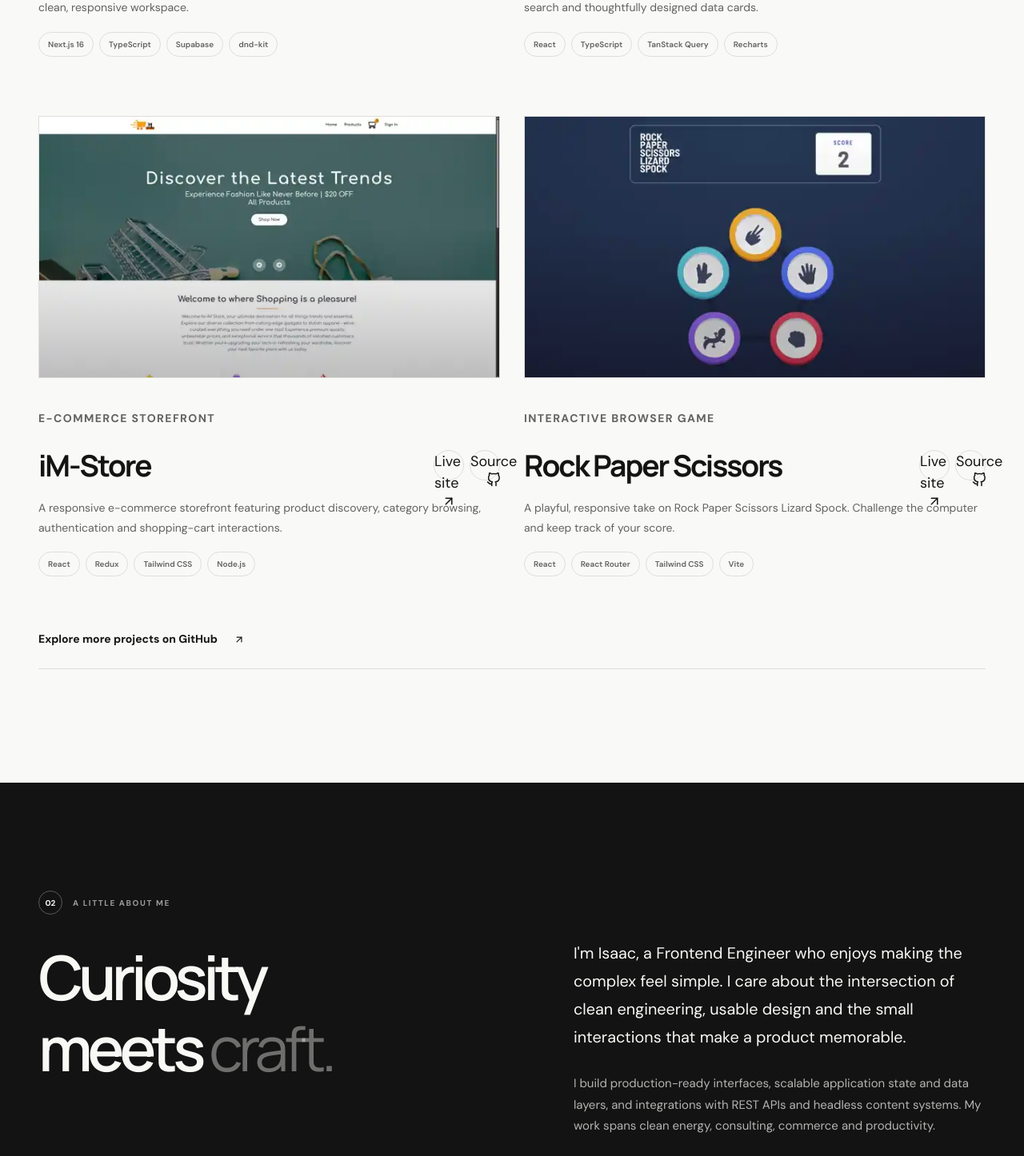
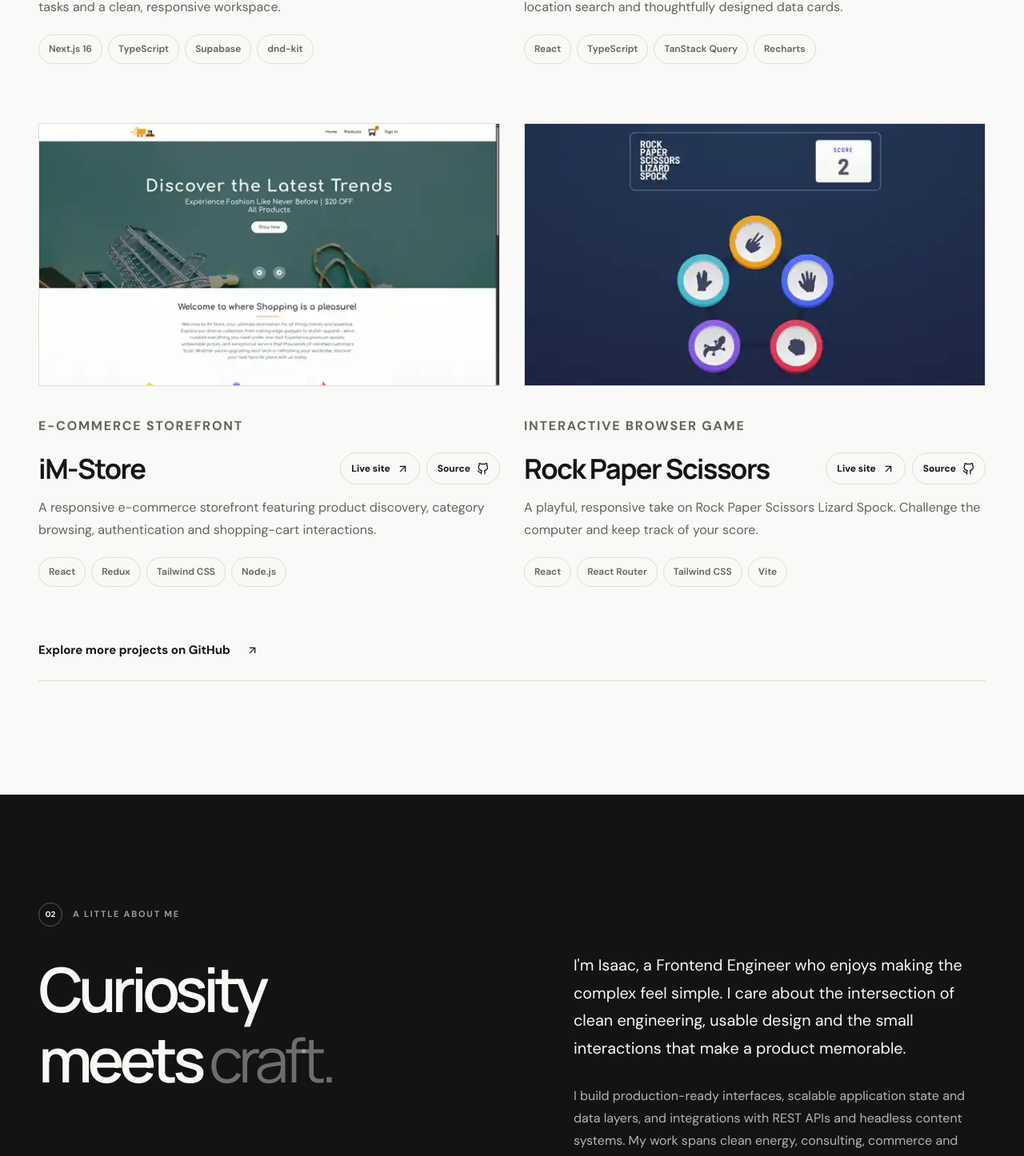
Before and after one commit to Oluwa-Laughter/isaacmakinde, a React (Vite) app: page / in a window 1280 px wide. Shown: the part 1832-3278 px from the top of the page at 80% size. Built offline with nearby package versions, Linux system fonts and the light colour scheme.

Commit message:
Refine portfolio typography, accessible project links and uncluttered screenshots

```diff
--- a/src/index.css
+++ b/src/index.css
@@ -5,7 +5,7 @@
 @tailwind utilities;
 
 :root {
-  font-family: "DM Sans", sans-serif;
+  font-family: "DM Sans", system-ui, -apple-system, BlinkMacSystemFont, "Segoe UI", sans-serif;
   --bg: #f9f9f7;
   --fg: #141414;
   --muted: #62625f;
@@ -30,12 +30,13 @@
 }
 * { box-sizing: border-box; }
 html { scroll-behavior: smooth; scroll-padding-top: 88px; }
-body { margin: 0; background: var(--bg); color: var(--fg); transition: background .35s ease, color .35s ease; min-width: 320px; }
+body { margin: 0; background: var(--bg); color: var(--fg); font-size: 16px; line-height: 1.6; text-rendering: optimizeLegibility; -webkit-font-smoothing: antialiased; transition: background .35s ease, color .35s ease; min-width: 320px; }
 ::selection { background: var(--fg); color: var(--bg); }
 a { color: inherit; text-decoration: none; }
 button { font: inherit; }
 button, a { -webkit-tap-highlight-color: transparent; }
 button:focus-visible, a:focus-visible { outline: 2px solid var(--fg); outline-offset: 4px; }
+input:focus-visible, select:focus-visible, textarea:focus-visible { outline: 2px solid var(--fg); outline-offset: 3px; }
 img { max-width: 100%; }
 .shell { width: min(100% - 96px, 1340px); margin-inline: auto; }
 .skip-link { position: fixed; top: -70px; left: 16px; z-index: 100; padding: 12px 16px; background: var(--fg); color: var(--bg); }
@@ -45,7 +46,7 @@
 .wordmark, .footer-logo { font-family: "Manrope", sans-serif; font-size: 33px; letter-spacing: -.13em; font-weight: 800; line-height: 1; padding-right: 4px; }
 .wordmark span { color: var(--muted); }
 .desktop-links { display: flex; align-items: center; gap: 32px; margin-left: auto; }
-.desktop-links a { font-size: 12px; font-weight: 650; color: var(--muted); transition: color .2s; }
+.desktop-links a { font-size: 13px; font-weight: 650; color: var(--muted); transition: color .2s; }
 .desktop-links a:hover { color: var(--fg); }
 .header-actions { display: flex; align-items: center; gap: 20px; }
 .theme-button, .menu-button { width: 38px; height: 38px; border: 1px solid var(--line); border-radius: 50%; background: transparent; color: var(--fg); display: inline-grid; place-items: center; cursor: pointer; transition: transform .2s, background .2s; }
@@ -56,7 +57,7 @@
 .mobile-links { display: none; }
 .hero { min-height: 770px; padding-top: 90px; padding-bottom: 70px; display: grid; grid-template-columns: 1.17fr .83fr; gap: clamp(35px, 6vw, 100px); align-items: center; position: relative; border-bottom: 1px solid var(--line); }
 .hero-content { position: relative; z-index: 2; }
-.eyebrow, .section-kicker { display: flex; align-items: center; gap: 13px; font-weight: 700; font-size: 10px; letter-spacing: .16em; }
+.eyebrow, .section-kicker { display: flex; align-items: center; gap: 13px; font-weight: 700; font-size: 11px; letter-spacing: .16em; }
 .eyebrow { white-space: nowrap; color: var(--muted); }
 .status-dot { width: 7px; height: 7px; background: var(--fg); border-radius: 50%; box-shadow: 0 0 0 4px var(--surface); }
 .eyebrow-rule { display: inline-block; width: 23px; height: 1px; background: var(--line); }
@@ -71,7 +72,7 @@
 .button-primary { background: var(--fg); color: var(--bg); }
 .button-outline { border: 1px solid var(--line); }
 .button-outline:hover { background: var(--surface); }
-.hero-bottom { margin-top: 96px; font-size: 10px; font-weight: 700; letter-spacing: .12em; color: var(--muted); display: flex; align-items: center; justify-content: space-between; gap: 12px; }
+.hero-bottom { margin-top: 96px; font-size: 11px; font-weight: 700; letter-spacing: .12em; color: var(--muted); display: flex; align-items: center; justify-content: space-between; gap: 12px; }
 .hero-bottom a { display: inline-flex; align-items: center; gap: 9px; color: var(--fg); }
 .portrait-wrap { position: relative; width: 100%; max-width: 470px; justify-self: end; }
 .portrait-frame { position: relative; height: min(35vw, 535px); min-height: 430px; background: #d4d4d0; overflow: hidden; }
@@ -80,7 +81,6 @@
 .portrait-graphic span { font-size: 17px; letter-spacing: 0; vertical-align: top; margin: 20px; }
 .portrait-photo { position: absolute; bottom: 0; left: 50%; height: 92%; width: 98%; transform: translateX(-50%); object-fit: contain; object-position: bottom; filter: grayscale(100%); }
 .portrait-line { position: absolute; bottom: 22px; left: 23px; right: 23px; display: flex; justify-content: space-between; font-size: 9px; font-weight: 800; letter-spacing: .12em; color: #111; mix-blend-mode: multiply; }
-.portrait-under { display: flex; justify-content: space-between; gap: 10px; color: var(--muted); font-size: 9px; letter-spacing: .12em; margin-top: 15px; font-weight: 700; }
 .hero-accent-line { height: 2px; width: 100%; position: absolute; bottom: -1px; left: 0; background: var(--fg); transform-origin: left; }
 .section { padding-top: 142px; padding-bottom: 142px; }
 .section-heading { margin-bottom: 55px; }
@@ -88,7 +88,7 @@
 .section-kicker > span:first-child { display: inline-grid; place-items: center; width: 30px; height: 30px; border: 1px solid var(--line); border-radius: 50%; color: var(--fg); font-size: 10px; letter-spacing: 0; }
 .section-heading-main { display: flex; align-items: end; justify-content: space-between; gap: 40px; margin-top: 27px; }
 .section-heading h2, .about-big { font-size: clamp(52px, 6vw, 88px); line-height: 1.15; margin-bottom: 0; }
-.section-heading-main > p { max-width: 320px; line-height: 1.85; font-size: 15px; color: var(--muted); padding-bottom: 7px; margin: 0; }
+.section-heading-main > p { max-width: 350px; line-height: 1.8; font-size: 16px; color: var(--muted); padding-bottom: 7px; margin: 0; }
 .project-grid { display: grid; grid-template-columns: repeat(2, minmax(0, 1fr)); column-gap: 28px; row-gap: 70px; }
 .project-card:first-child { grid-column: 1 / -1; }
 .project-article { height: 100%; }
@@ -99,8 +99,6 @@
 .visual-top, .visual-bottom { position: absolute; left: 26px; right: 26px; display: flex; align-items: center; justify-content: space-between; font-weight: 800; font-size: 9px; letter-spacing: .15em; z-index: 4; }
 .visual-top { top: 24px; }
 .visual-bottom { bottom: 22px; }
-.project-image-arrow { position: absolute; z-index: 5; right: 24px; bottom: 48px; width: 48px; height: 48px; display: grid; place-items: center; border: 1px solid currentColor; border-radius: 50%; font-size: 20px; transform: translateY(15px); opacity: 0; transition: transform .26s, opacity .26s; }
-.project-image-link:hover .project-image-arrow, .project-image-link:focus-visible .project-image-arrow { transform: translateY(0); opacity: 1; }
 .visual-lumina { background: #dddcd8; color: #242424; }
 .solar-art { position:absolute; inset:0; display:grid; place-items:center; }
 .solar-orbit { position:absolute; border:1px solid #2424244d; border-radius:50%; aspect-ratio:1; width:36%; transform:rotate(-30deg); }
@@ -138,17 +136,18 @@
 .store-caption { position:absolute; bottom:17%; left:9%; font-family:Manrope,sans-serif; font-size:clamp(27px,4vw,48px); letter-spacing:-.08em; font-weight:800; line-height:1.05; }
 .store-caption span { display:block; font-size:9px; letter-spacing:.15em; margin-top:14px; }
 .project-info { padding-top:24px; }
-.project-label { display:flex; align-items:center; justify-content:space-between; color:var(--muted); font-size:10px; text-transform:uppercase; letter-spacing:.1em; font-weight:700; }
-.project-title-row { display:flex; align-items:center; justify-content:space-between; gap:16px; margin-top:12px; }
+.project-label { color:var(--muted); font-size:12px; text-transform:uppercase; letter-spacing:.11em; font-weight:750; margin:0; line-height:1.5; }
+.project-title-row { display:flex; align-items:center; justify-content:space-between; flex-wrap:wrap; gap:12px 18px; margin-top:10px; }
 .project-info h3 { font-family:Manrope,sans-serif; font-size:clamp(30px,3vw,45px); letter-spacing:-.055em; margin:0; font-weight:650; }
-.project-links { display:flex; gap:7px; }
-.project-links a { display:grid; place-items:center; width:38px; height:38px; border:1px solid var(--line); border-radius:50%; font-size:18px; transition:background .2s,transform .2s; }
-.project-links a:hover { background:var(--surface); transform:translateY(-2px); }
-.project-info > p { line-height:1.75; color:var(--muted); font-size:14px; max-width:650px; margin:14px 0 18px; }
+.project-links { display:flex; align-items:center; flex-wrap:wrap; gap:8px; }
+.project-links a { display:inline-flex; align-items:center; justify-content:center; gap:8px; min-height:40px; padding:9px 13px; border:1px solid var(--line); border-radius:999px; font-size:12px; line-height:1.2; font-weight:700; white-space:nowrap; transition:background .2s,transform .2s,border-color .2s; }
+.project-links a svg { font-size:15px; }
+.project-links a:hover { background:var(--surface); border-color:var(--muted); transform:translateY(-2px); }
+.project-info > p { line-height:1.75; color:var(--muted); font-size:16px; max-width:650px; margin:14px 0 18px; }
 .project-tags { display:flex; flex-wrap:wrap; gap:7px; }
-.project-tags span, .experience-tags span { display:inline-flex; border:1px solid var(--line); border-radius:30px; padding:7px 11px; font-size:10px; font-weight:600; color:var(--muted); }
+.project-tags span, .experience-tags span { display:inline-flex; border:1px solid var(--line); border-radius:30px; padding:8px 12px; font-size:12px; font-weight:600; color:var(--muted); }
 .work-more { border-bottom:1px solid var(--line); margin-top:66px; padding-bottom:25px; }
-.work-more a { display:inline-flex; align-items:center; gap:20px; font-weight:700; font-size:14px; }
+.work-more a { display:inline-flex; align-items:center; gap:20px; font-weight:700; font-size:15px; }
 .about-panel { background:var(--inverse); color:var(--inverse-fg); padding:135px 0; }
 .about-grid { display:grid; grid-template-columns:1fr 1fr; gap:13%; }
 .about-panel .section-kicker { color:color-mix(in srgb,var(--inverse-fg) 60%, transparent); }
@@ -158,17 +157,17 @@
 .about-symbol { font-size:160px; line-height:1.1; margin-top:76px; font-family:Manrope,sans-serif; font-weight:400; }
 .about-copy { padding-top:61px; }
 .about-copy > p { font-size:clamp(16px,1.55vw,20px); line-height:1.75; margin-bottom:28px; }
-.about-copy > p + p { font-size:15px; color:color-mix(in srgb,var(--inverse-fg) 70%, transparent); }
+.about-copy > p + p { font-size:16px; color:color-mix(in srgb,var(--inverse-fg) 70%, transparent); }
 .about-meta { border-top:1px solid color-mix(in srgb,var(--inverse-fg) 25%, transparent); margin-top:65px; padding-top:28px; display:grid; grid-template-columns:repeat(3,1fr); gap:15px; }
 .about-meta > span { font-family:Manrope,sans-serif; font-size:27px; letter-spacing:-.07em; font-weight:700; }
-.about-meta small { display:block; font-family:"DM Sans",sans-serif; color:color-mix(in srgb,var(--inverse-fg) 65%, transparent); letter-spacing:.06em; font-size:9px; font-weight:700; margin-top:9px; }
+.about-meta small { display:block; font-family:"DM Sans",sans-serif; color:color-mix(in srgb,var(--inverse-fg) 72%, transparent); letter-spacing:.06em; font-size:11px; font-weight:700; margin-top:9px; }
 .experience-section { border-bottom:1px solid var(--line); }
 .experience-list { border-top:1px solid var(--line); margin-top:65px; }
 .experience-item { border-bottom:1px solid var(--line); padding:36px 4px; display:grid; grid-template-columns:1fr 2.3fr 50px; gap:32px; }
-.experience-time { font-size:12px; font-weight:700; color:var(--muted); padding-top:6px; }
+.experience-time { font-size:13px; font-weight:700; color:var(--muted); padding-top:6px; }
 .experience-detail h3 { font-family:Manrope,sans-serif; font-size:clamp(23px,2.4vw,33px); letter-spacing:-.055em; font-weight:650; margin-bottom:6px; }
 .experience-company { font-size:15px; font-weight:700; }
-.experience-detail p { color:var(--muted); line-height:1.75; margin:18px 0 20px; font-size:14px; max-width:660px; }
+.experience-detail p { color:var(--muted); line-height:1.8; margin:18px 0 20px; font-size:16px; max-width:660px; }
 .experience-tags { display:flex; flex-wrap:wrap; gap:7px; }
 .experience-index { text-align:right; font-size:12px; font-weight:700; color:var(--muted); }
 .toolkit-section { padding-top:110px; padding-bottom:135px; }
@@ -180,7 +179,7 @@
 .skill-main { background:var(--surface); }
 .contact-section { background:var(--surface); padding:120px 0 115px; }
 .contact-top { display:flex; justify-content:space-between; gap:24px; align-items:center; }
-.contact-top > span:last-child { color:var(--muted); font-weight:700; font-size:10px; letter-spacing:.14em; }
+.contact-top > span:last-child { color:var(--muted); font-weight:700; font-size:11px; letter-spacing:.14em; }
 .contact-section h2 { font-size:clamp(60px,8vw,125px); line-height:1.1; margin:37px 0 28px; }
 .contact-section > .shell > div > p { max-width:520px; font-size:17px; line-height:1.8; color:var(--muted); margin-bottom:35px; }
 .contact-actions { display:flex; flex-wrap:wrap; align-items:center; gap:20px; }
@@ -188,11 +187,11 @@
 .contact-main-link:hover { transform:translateY(-3px); }
 .copy-email { cursor:pointer; display:inline-flex; align-items:center; gap:10px; padding:15px; background:transparent; border:1px solid var(--line); color:var(--fg); font-size:13px; font-weight:650; }
 .contact-socials { border-top:1px solid var(--line); display:flex; gap:28px; flex-wrap:wrap; margin-top:90px; padding-top:26px; }
-.contact-socials a { display:inline-flex; align-items:center; gap:10px; font-size:13px; font-weight:700; }
+.contact-socials a { display:inline-flex; align-items:center; gap:10px; font-size:14px; font-weight:700; }
 .contact-socials a svg:last-child { font-size:12px; color:var(--muted); }
 .site-footer { min-height:116px; display:flex; justify-content:space-between; align-items:center; gap:20px; }
-.site-footer > span { color:var(--muted); font-size:10px; font-weight:700; letter-spacing:.09em; }
-.site-footer > a:last-child { font-size:10px; font-weight:800; letter-spacing:.1em; display:flex; gap:11px; align-items:center; }
+.site-footer > span { color:var(--muted); font-size:11px; font-weight:700; letter-spacing:.09em; }
+.site-footer > a:last-child { font-size:11px; font-weight:800; letter-spacing:.1em; display:flex; gap:11px; align-items:center; }
 
 @media(max-width:1100px) {
   .shell { width:min(100% - 64px,1340px); }
@@ -236,14 +235,13 @@
 @media(max-width:550px) {
   .shell { width:calc(100% - 36px); }
   .hero { padding-top:52px; gap:45px; }
-  .eyebrow { gap:8px; font-size:9px; letter-spacing:.10em; }
+  .eyebrow { gap:8px; font-size:10.5px; letter-spacing:.10em; }
   .hero h1 { font-size:clamp(50px,12.8vw,73px); margin:27px 0 20px; }
-  .hero-lede { font-size:15px; line-height:1.75; }
+  .hero-lede { font-size:16px; line-height:1.75; }
   .hero-buttons { gap:10px; margin-top:28px; }
   .button { min-width:0; gap:16px; flex:1; padding:15px 12px; font-size:12px; }
-  .hero-bottom { font-size:9px; margin-top:48px; }
+  .hero-bottom { font-size:10px; margin-top:48px; }
   .portrait-frame { height:395px; }
-  .portrait-under { font-size:8px; letter-spacing:.06em; }
   .section-heading h2, .about-big { font-size:clamp(48px,11vw,68px); }
   .project-grid { grid-template-columns:1fr; gap:48px; }
   .project-card:first-child { grid-column:auto; }
@@ -254,20 +252,19 @@
   .kanban-column { padding:7px; }
   .kanban-column > span { font-size:9px; }
   .kanban-task { padding:7px; height:48px; }
-  .project-image-arrow { opacity:1; transform:none; width:38px; height:38px; }
   .project-info h3 { font-size:34px; }
   .section { padding:80px 0; }
   .about-copy > p { font-size:16px; }
   .about-meta { gap:8px; }
   .about-meta > span { font-size:21px; }
-  .about-meta small { font-size:8px; }
+  .about-meta small { font-size:10px; }
   .experience-item { grid-template-columns:1fr 20px; padding:30px 0; }
   .experience-time { grid-column:1/-1; }
   .experience-detail { grid-column:1; }
   .experience-index { grid-column:2; grid-row:2; }
   .toolkit-head { align-items:start; flex-direction:column; gap:20px; }
   .toolkit-head > p { font-size:18px; }
-  .skill-pill { padding:12px 15px; font-size:12px; }
+  .skill-pill { padding:12px 15px; font-size:13px; }
   .contact-top > span:last-child { display:none; }
   .contact-section h2 { font-size:clamp(51px,12vw,75px); }
   .contact-section > .shell > div > p { font-size:15px; }
@@ -298,16 +295,16 @@
 .contact-direct { display:inline-flex; align-items:center; gap:12px; margin-top:20px; font-size:15px; font-weight:700; overflow-wrap:anywhere; }
 .contact-direct > svg:last-child { color:var(--muted); }
 .contact-form { display:grid; gap:19px; }
-.contact-form label { display:grid; gap:10px; font-size:12px; font-weight:700; letter-spacing:.025em; }
+.contact-form label { display:grid; gap:10px; font-size:14px; font-weight:700; letter-spacing:.025em; }
 .contact-fields { display:grid; grid-template-columns:repeat(2,minmax(0,1fr)); gap:18px; }
-.contact-form input,.contact-form select,.contact-form textarea { width:100%; min-width:0; background:var(--bg); border:1px solid var(--line); color:var(--fg); padding:16px; font:inherit; font-size:14px; border-radius:0; outline-offset:3px; }
+.contact-form input,.contact-form select,.contact-form textarea { width:100%; min-width:0; background:var(--bg); border:1px solid var(--line); color:var(--fg); padding:16px; font:inherit; font-size:16px; border-radius:0; outline-offset:3px; }
 .contact-form textarea { resize:vertical; }
 .contact-form input:focus,.contact-form select:focus,.contact-form textarea:focus { outline:1px solid var(--fg); }
 .contact-form input::placeholder,.contact-form textarea::placeholder { color:var(--muted); opacity:.8; }
 .contact-submit { border:0; background:var(--fg); color:var(--bg); display:flex; justify-content:space-between; align-items:center; gap:20px; padding:19px 22px; cursor:pointer; font:inherit; font-size:13px; font-weight:700; transition:transform .22s,opacity .22s; }
 .contact-submit:not(:disabled):hover { transform:translateY(-3px); }
 .contact-submit:disabled { opacity:.55; cursor:wait; }
-.form-status { min-height:22px; font-size:13px; margin:0; color:var(--muted); }
+.form-status { min-height:22px; font-size:14px; margin:0; color:var(--muted); }
 .honeypot { position:absolute; width:1px; height:1px; overflow:hidden; clip-path:inset(100%); }
 @media(max-width:780px) { .contact-layout { grid-template-columns:1fr; gap:35px; } .abstract-monogram { font-size:160px; } }
 @media(max-width:550px) { .contact-fields { grid-template-columns:1fr; } .contact-intro > p { font-size:15px; } .abstract-monogram { font-size:130px; } .contact-layout { margin-top:25px; } .skill-pill { padding:13px 15px; } }
@@ -318,11 +315,8 @@
 .project-grid--screenshots .project-article { min-width:0; }
 .project-grid--screenshots .project-image-link { background:#151515; border:1px solid var(--line); isolation:isolate; }
 .project-shot { width:100%; aspect-ratio:1.76; position:relative; overflow:hidden; background:#1f202a; }
-.project-shot img { display:block; width:100%; height:100%; object-fit:cover; object-position:top center; filter:saturate(.93); transition:transform .65s cubic-bezier(.22,1,.36,1),filter .4s ease; }
-.project-image-link:hover .project-shot img,.project-image-link:focus-visible .project-shot img { transform:scale(1.045); filter:saturate(1); }
-.project-shot::after { content:""; position:absolute; inset:42% 0 0; background:linear-gradient(transparent,rgba(0,0,0,.25)); pointer-events:none; }
-.project-shot-label { position:absolute; bottom:18px; left:21px; right:21px; display:flex; justify-content:space-between; align-items:center; gap:12px; z-index:2; color:#fff; font-size:10px; font-weight:800; letter-spacing:.13em; text-shadow:0 1px 10px #0009; }
-.project-grid--screenshots .project-image-arrow { bottom:49px; right:20px; color:#fff; background:#1414149c; border-color:#ffffff8c; backdrop-filter:blur(5px); }
+.project-shot img { display:block; width:100%; height:100%; object-fit:cover; object-position:top center; transition:transform .65s cubic-bezier(.22,1,.36,1); }
+.project-image-link:hover .project-shot img,.project-image-link:focus-visible .project-shot img { transform:scale(1.035); }
 .project-grid--screenshots .project-info { padding-top:24px; }
 .project-grid--screenshots .project-info h3 { font-size:clamp(28px,2.9vw,43px); }
 .form-status--success { display:flex; align-items:flex-start; gap:13px; border:1px solid color-mix(in srgb,var(--fg) 25%,transparent); padding:15px; background:var(--bg); color:var(--fg); line-height:1.65; font-weight:650; }
@@ -335,8 +329,31 @@
 @media(max-width:600px) {
   .project-grid--screenshots { grid-template-columns:1fr; gap:48px; }
   .project-grid--screenshots .project-shot { aspect-ratio:1.65; }
-  .project-shot-label { font-size:9px; left:15px; right:15px; bottom:14px; }
 }
 @media(prefers-reduced-motion:reduce) {
   .project-shot img { transition:none; }
 }
+
+/* Clear screenshot gallery and readable interactive controls. */
+.project-grid--screenshots .project-image-link {
+  display:block;
+  background:var(--surface);
+  border:1px solid var(--line);
+}
+.project-grid--screenshots .project-image-link:focus-visible {
+  outline:3px solid var(--fg);
+  outline-offset:4px;
+}
+.project-grid--screenshots .project-shot { border-radius:0; }
+.project-grid--screenshots .project-info { padding-top:22px; }
+.project-grid--screenshots .project-title-row { align-items:center; }
+.project-grid--screenshots .project-info h3 { font-size:clamp(27px,2.7vw,40px); line-height:1.22; letter-spacing:-.045em; }
+.project-grid--screenshots .project-info > p { max-width:62ch; }
+.project-grid--screenshots .project-tags { margin-top:20px; }
+@media (max-width:600px) {
+  .project-grid--screenshots .project-info h3 { font-size:clamp(27px,8.5vw,37px); }
+  .project-grid--screenshots .project-title-row { align-items:flex-start; flex-direction:column; gap:16px; }
+  .project-links a { min-height:44px; font-size:13px; padding:11px 15px; }
+  .contact-form label { font-size:14px; }
+  .contact-form input,.contact-form select,.contact-form textarea { font-size:16px; }
+}
```
